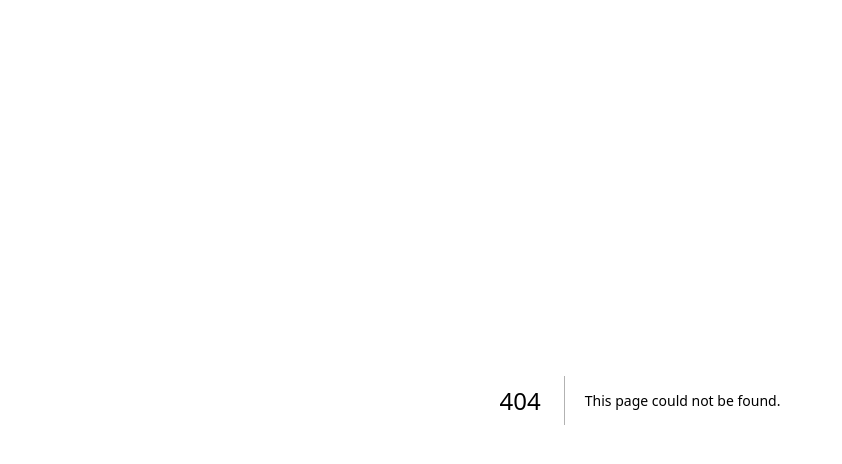
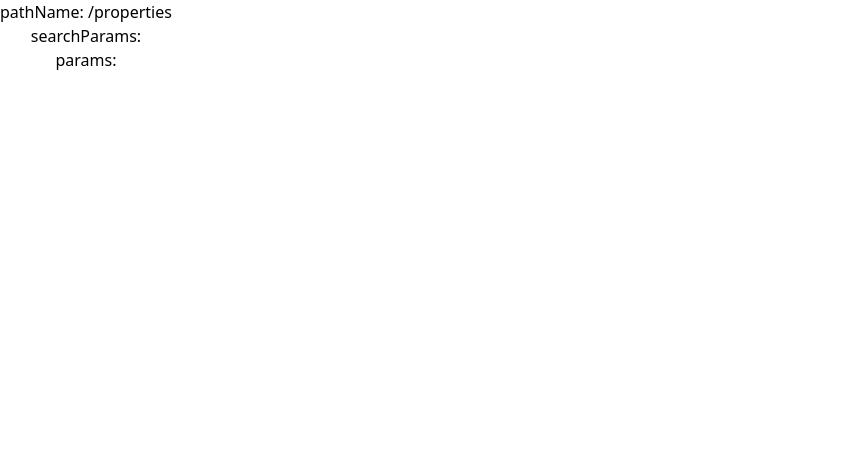
Before and after one commit to mohamadhoseinn/next-Property-Plus, a Next.js app: page /properties in a window 1280 px wide. Before the commit this address had no page. Shown: the top 464 px of the page, without its empty margins (0-842 px from the left). Built offline with nearby package versions, Linux system fonts and the light colour scheme.

Commit message:
check the router and clientcomponent

```diff
--- /dev/null
+++ b/app/properties/[...id]/page.tsx
@@ -0,0 +1,31 @@
+"use client";
+import {
+  useRouter,
+  usePathname,
+  useSearchParams,
+  useParams,
+} from "next/navigation";
+function PropertyPage() {
+  const router = useRouter();
+  const pathname = usePathname();
+  const searchParams = useSearchParams();
+  const name = searchParams.get("name");
+  const params = useParams();
+
+  console.log({ cc: searchParams });
+
+  return (
+    <button onClick={() => router.push("/properties")}>
+      pathName: {pathname}
+      {/* pathName: /properties/09 */}
+      <br />
+      searchParams: {name}
+      {/* searchParams: amir */}
+      <br />
+      params: {params?.id}
+      {/*      params: {params?.id}*/}
+    </button>
+  );
+}
+
+export default PropertyPage;
```
